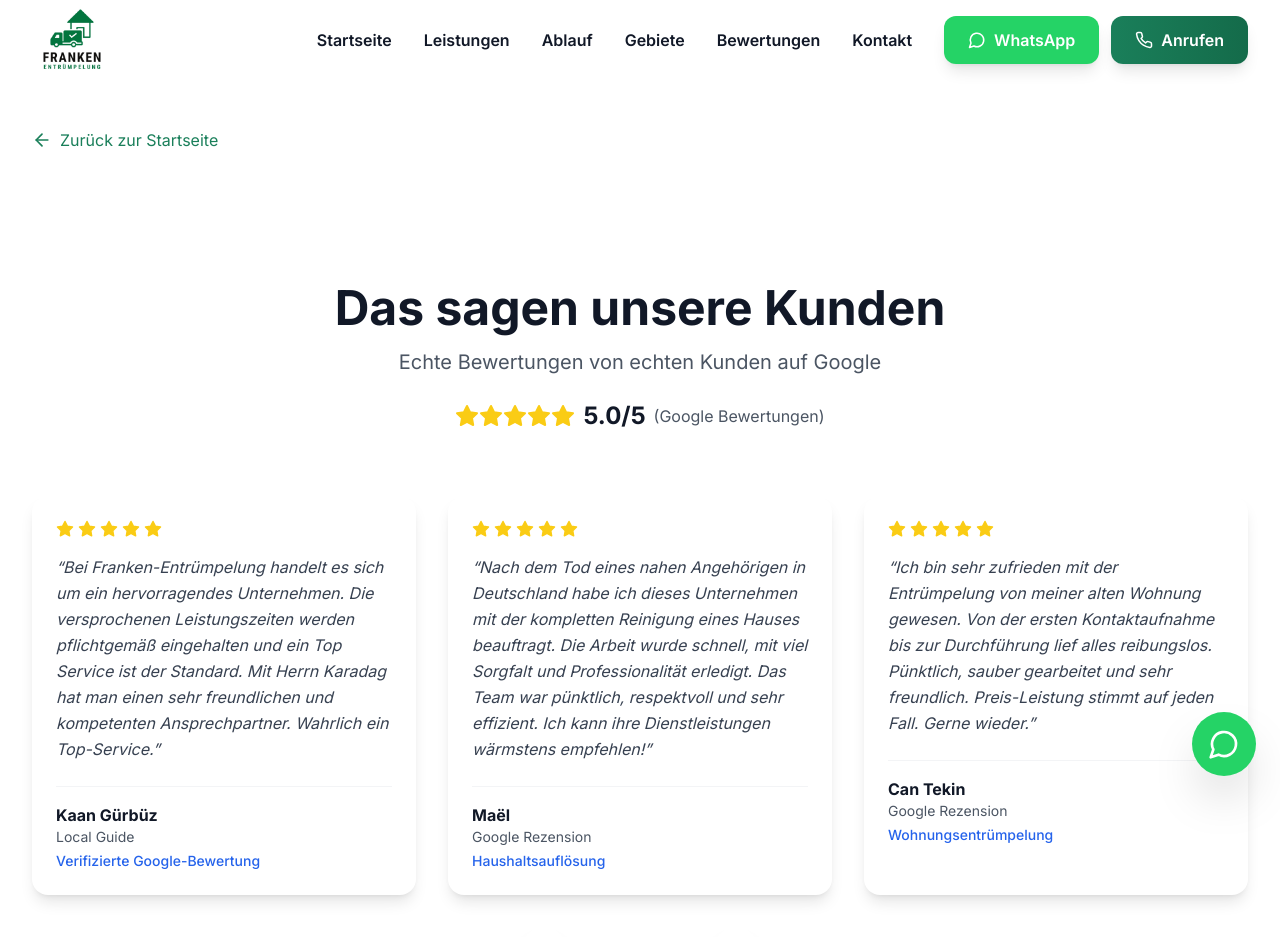
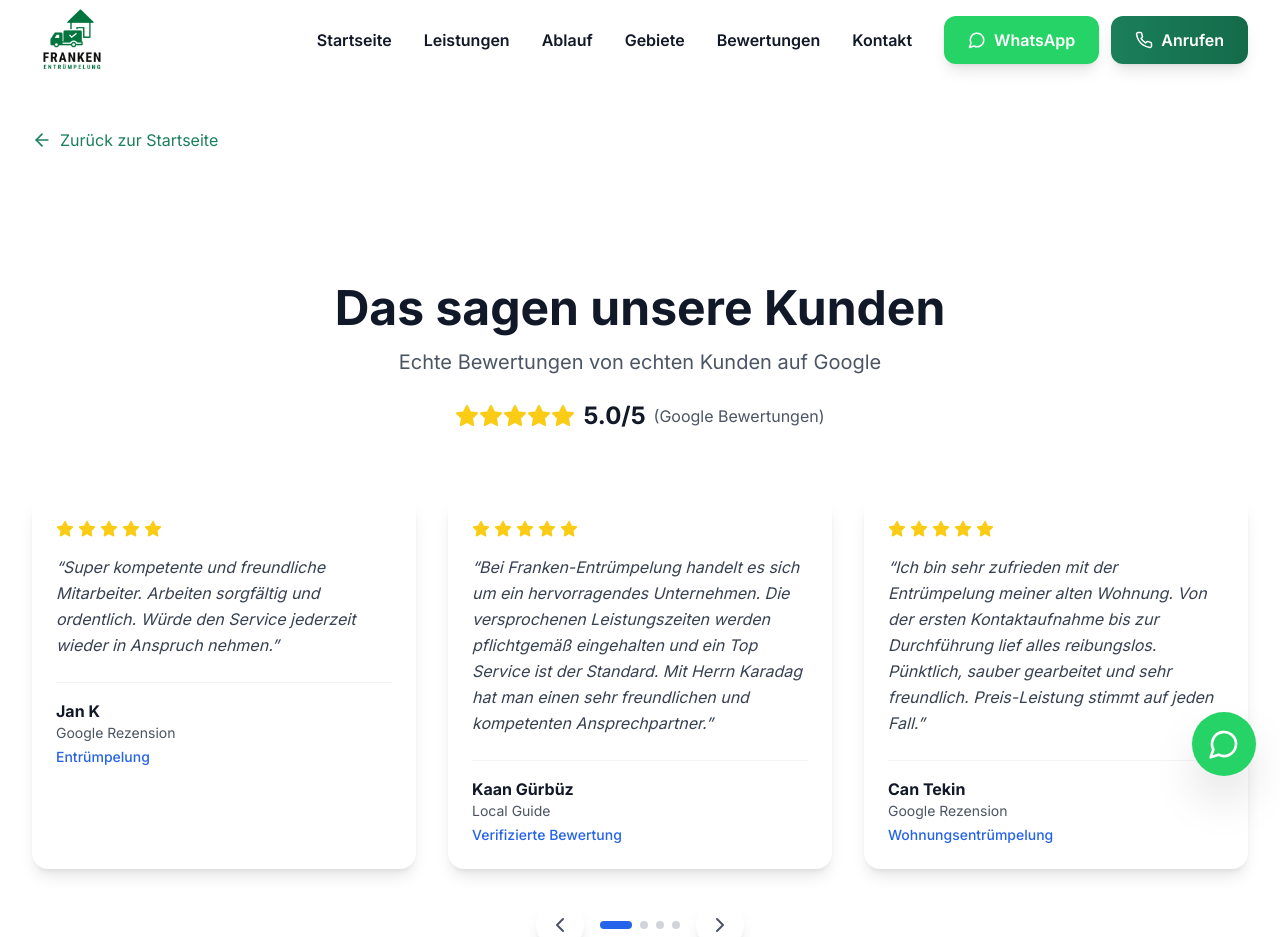
Before and after one commit to karadagicloud-stack/franken-entr-mpelung, a Next.js app: page /bewertungen in a window 1280 px wide. Shown: the top 937 px of the page. Built offline with nearby package versions, Linux system fonts and the light colour scheme.

Commit message:
Reduce testimonials to 4 best reviews, prioritize German names

```diff
--- a/components/Testimonials.tsx
+++ b/components/Testimonials.tsx
@@ -7,46 +7,32 @@ import { Star, ChevronLeft, ChevronRight } from 'lucide-react'
 
 const testimonials = [
   {
+    name: 'Jan K',
+    location: 'Google Rezension',
+    rating: 5,
+    text: 'Super kompetente und freundliche Mitarbeiter. Arbeiten sorgfältig und ordentlich. Würde den Service jederzeit wieder in Anspruch nehmen.',
+    service: 'Entrümpelung',
+  },
+  {
     name: 'Kaan Gürbüz',
     location: 'Local Guide',
     rating: 5,
-    text: 'Bei Franken-Entrümpelung handelt es sich um ein hervorragendes Unternehmen. Die versprochenen Leistungszeiten werden pflichtgemäß eingehalten und ein Top Service ist der Standard. Mit Herrn Karadag hat man einen sehr freundlichen und kompetenten Ansprechpartner. Wahrlich ein Top-Service.',
-    service: 'Verifizierte Google-Bewertung',
+    text: 'Bei Franken-Entrümpelung handelt es sich um ein hervorragendes Unternehmen. Die versprochenen Leistungszeiten werden pflichtgemäß eingehalten und ein Top Service ist der Standard. Mit Herrn Karadag hat man einen sehr freundlichen und kompetenten Ansprechpartner.',
+    service: 'Verifizierte Bewertung',
+  },
+  {
+    name: 'Can Tekin',
+    location: 'Google Rezension',
+    rating: 5,
+    text: 'Ich bin sehr zufrieden mit der Entrümpelung meiner alten Wohnung. Von der ersten Kontaktaufnahme bis zur Durchführung lief alles reibungslos. Pünktlich, sauber gearbeitet und sehr freundlich. Preis-Leistung stimmt auf jeden Fall.',
+    service: 'Wohnungsentrümpelung',
   },
   {
     name: 'Maël',
     location: 'Google Rezension',
     rating: 5,
-    text: 'Nach dem Tod eines nahen Angehörigen in Deutschland habe ich dieses Unternehmen mit der kompletten Reinigung eines Hauses beauftragt. Die Arbeit wurde schnell, mit viel Sorgfalt und Professionalität erledigt. Das Team war pünktlich, respektvoll und sehr effizient. Ich kann ihre Dienstleistungen wärmstens empfehlen!',
+    text: 'Nach dem Tod eines nahen Angehörigen habe ich dieses Unternehmen mit der kompletten Reinigung eines Hauses beauftragt. Die Arbeit wurde schnell, mit viel Sorgfalt und Professionalität erledigt. Das Team war pünktlich, respektvoll und sehr effizient.',
     service: 'Haushaltsauflösung',
-  },
-  {
-    name: 'Can Tekin',
-    location: 'Google Rezension',
-    rating: 5,
-    text: 'Ich bin sehr zufrieden mit der Entrümpelung von meiner alten Wohnung gewesen. Von der ersten Kontaktaufnahme bis zur Durchführung lief alles reibungslos. Pünktlich, sauber gearbeitet und sehr freundlich. Preis-Leistung stimmt auf jeden Fall. Gerne wieder.',
-    service: 'Wohnungsentrümpelung',
-  },
-  {
-    name: 'Boris Jamchtchik',
-    location: 'Local Guide',
-    rating: 5,
-    text: 'Ein ehemaliger Mieter hat die ganze Wohnungseinrichtung inkl. Müll in der Wohnung gelassen. Das Team von Franken Entrümpelung hat innerhalb von einem Tag die ganze Wohnung entrümpt, trotz 6. Stock ohne Aufzug! Professionell, schnell und zuverlässig.',
-    service: 'Wohnungsentrümpelung',
-  },
-  {
-    name: 'Ümit Kazmacan',
-    location: 'Google Rezension',
-    rating: 5,
-    text: 'Ich war sehr zufrieden mit der Entrümpelung von Franken-Entrumpelung, es verlief alles sehr schnell und kostengünstiger als bei der Konkurrenz, zuverlässig und sauber. Nur weiter zu empfehlen!',
-    service: 'Entrümpelung',
-  },
-  {
-    name: 'Jan K',
-    location: 'Local Guide',
-    rating: 5,
-    text: 'Super kompetente und freundliche Mitarbeiter. Arbeiten sorgfältig und ordentlich. Würde den Service jederzeit wieder in Anspruch nehmen.',
-    service: 'Entrümpelung',
   },
 ]
 
```
